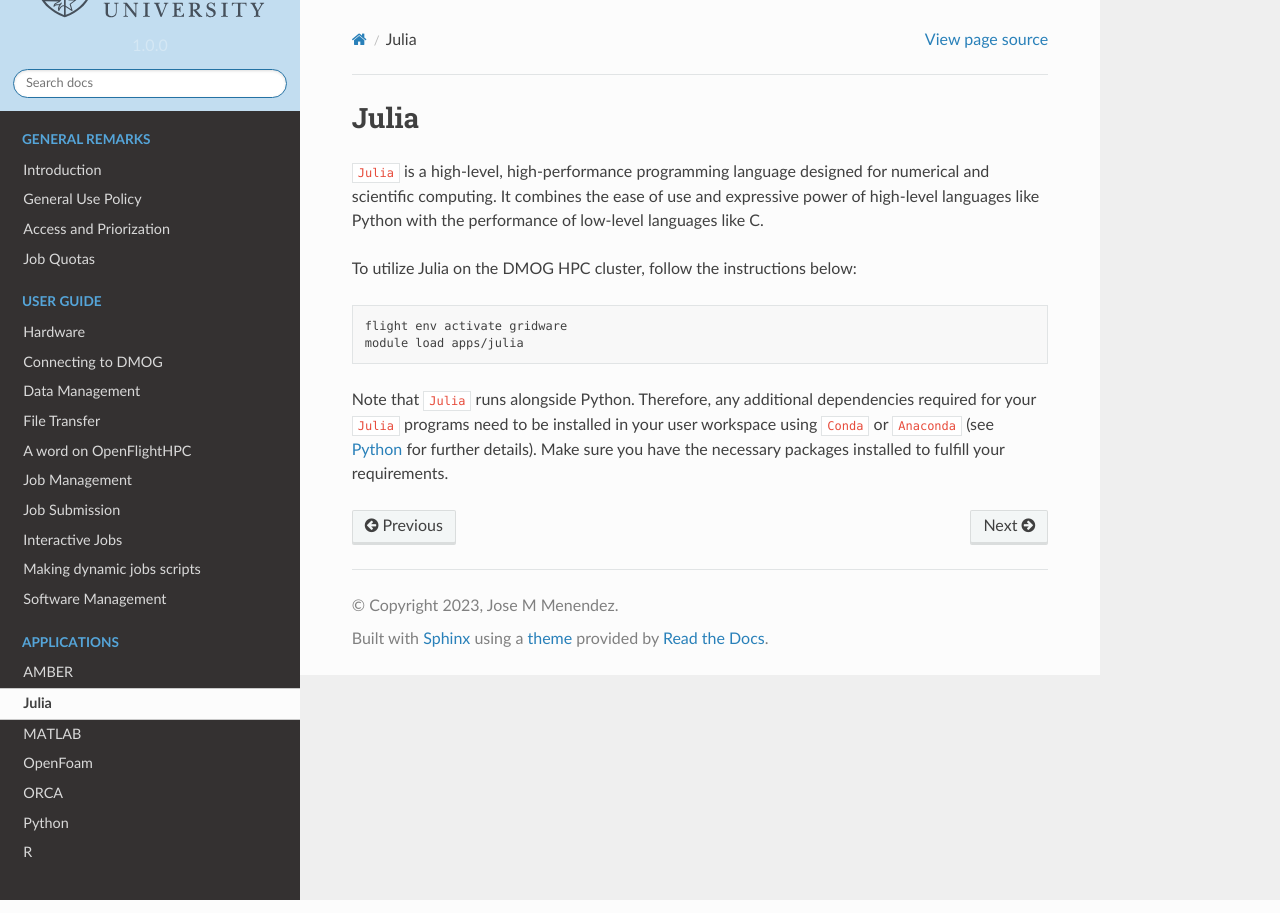
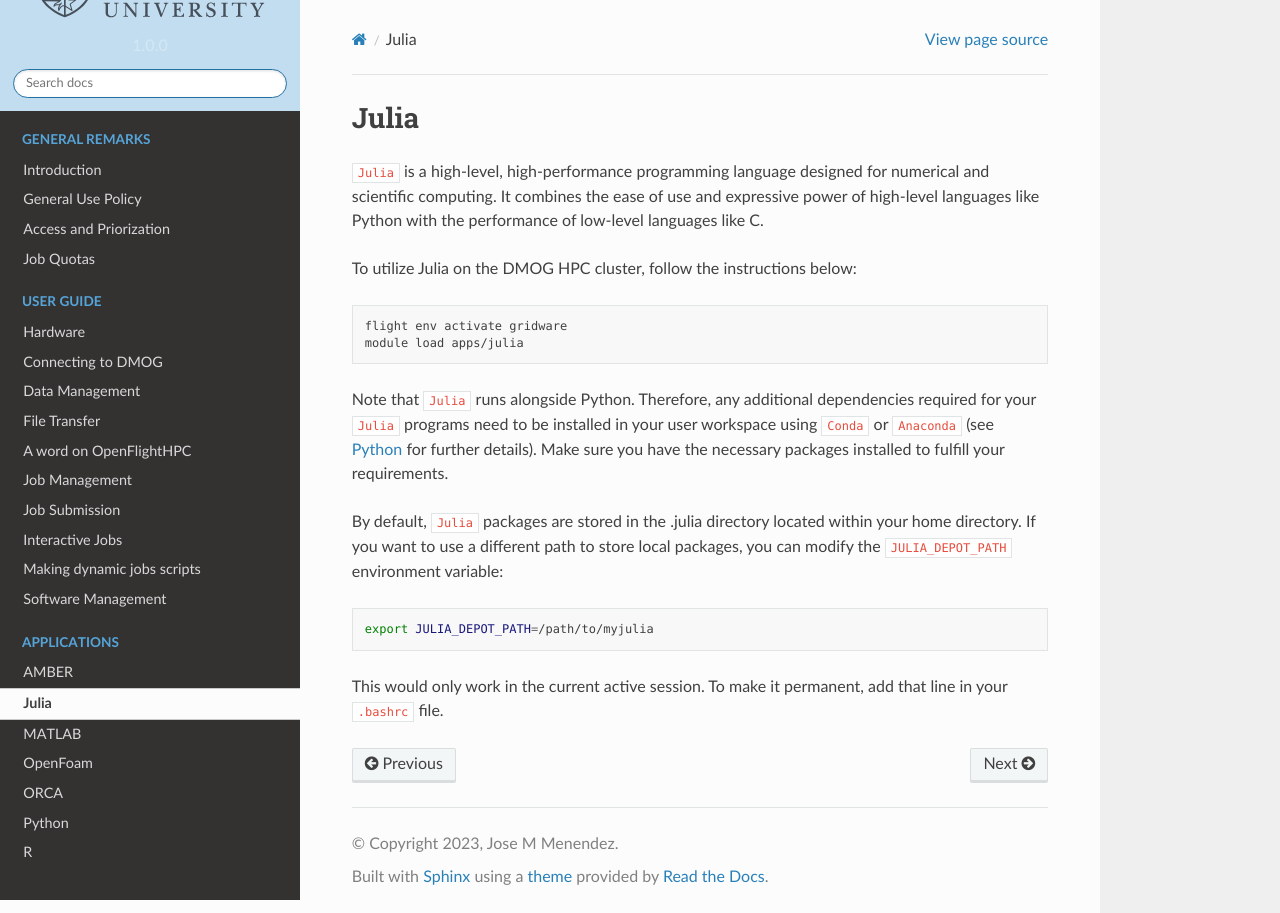
Before and after one commit to jm130/dmogdocs, a Sphinx documentation site: the page built from docs/source/applications/julia.rst, in a window 1280 px wide. Built offline with Sphinx 7.4.7 and the Read the Docs theme 2.0.0, drawn with Linux system fonts in a browser that asks for light colours.

Commit message:
Update julia.rst
added info on where to install local packages

```diff
--- a/docs/source/applications/julia.rst
+++ b/docs/source/applications/julia.rst
@@ -16,3 +16,12 @@ Note that ``Julia`` runs alongside Python. Therefore, any additional dependencie
 for your ``Julia`` programs need to be installed in your user workspace using ``Conda`` or ``Anaconda``
 (see :ref:`Python <apps-python>` for further details). Make sure you have
 the necessary packages installed to fulfill your requirements.
+
+By default, ``Julia`` packages are stored in the .julia directory located within your home directory.
+If you want to use a different path to store local packages, you can modify the ``JULIA_DEPOT_PATH`` environment variable:
+
+.. code-block:: bash
+
+   export JULIA_DEPOT_PATH=/path/to/myjulia
+
+This would only work in the current active session. To make it permanent, add that line in your ``.bashrc`` file.
```
